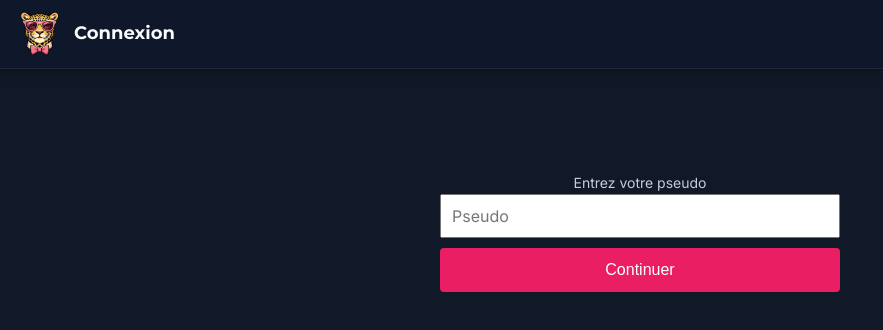
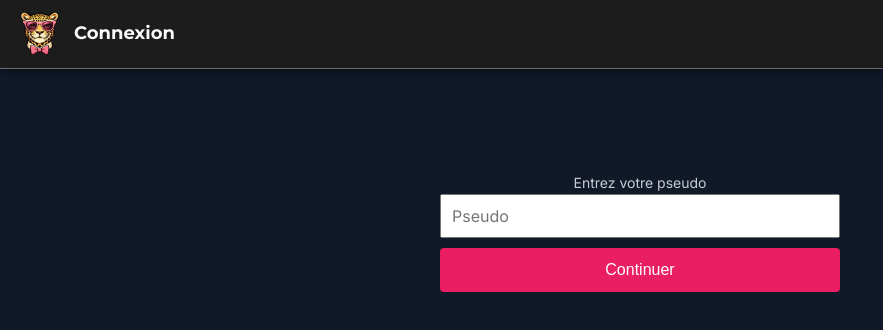
Before and after one commit to Yell0wWait/bobi, a React (Vite) app in the folder bobi-app-frontend/: page / in a window 1280 px wide. Shown: the top 330 px of the page, without its empty margins (0-883 px from the left). Built offline with nearby package versions, Linux system fonts and the light colour scheme; no server answers.

Commit message:
Unify app to single theme and remove day/night switching

```diff
--- a/bobi-app-frontend/src/context/ThemeContext.jsx
+++ b/bobi-app-frontend/src/context/ThemeContext.jsx
@@ -1,25 +1,10 @@
-import { createContext, useEffect, useState } from 'react'
+import { createContext } from 'react'
 
 const ThemeContext = createContext()
 
 export function ThemeProvider({ children }) {
-  const [theme] = useState(() => {
-    // Forcer le mode nuit (dark) uniquement
-    return 'dark'
-  })
-
-  useEffect(() => {
-    // Appliquer le thème au document
-    document.documentElement.setAttribute('data-theme', theme)
-    localStorage.setItem('theme', theme)
-  }, [theme])
-
-  const toggleTheme = () => {
-    // Dark mode only - toggle disabled
-  }
-
   return (
-    <ThemeContext.Provider value={{ theme, toggleTheme }}>
+    <ThemeContext.Provider value={{}}>
       {children}
     </ThemeContext.Provider>
   )
--- a/bobi-app-frontend/src/styles/theme.css
+++ b/bobi-app-frontend/src/styles/theme.css
@@ -38,27 +38,27 @@
   --info: #F1C40F;
 
   /* Couleurs de texte */
-  --text-primary: #1C1C1C;
-  --text-secondary: #4A4A4A;
-  --text-tertiary: #666666;
+  --text-primary: #f9fafb;
+  --text-secondary: #C7CDD6;
+  --text-tertiary: #A9B2BF;
 
   /* Couleurs de fond */
-  --bg-primary: #FDFDFD;
-  --bg-secondary: #F5F5F5;
-  --bg-tertiary: #EEEEEE;
+  --bg-primary: #111827;
+  --bg-secondary: #1f2937;
+  --bg-tertiary: #374151;
 
   /* Bordures */
-  --border-color: #E0E0E0;
+  --border-color: #374151;
   --border-radius-sm: 6px;
   --border-radius-md: 8px;
   --border-radius-lg: 12px;
   --border-radius-xl: 16px;
 
   /* Ombres */
-  --shadow-sm: 0 1px 2px 0 rgba(107, 107, 107, 0.15);
-  --shadow-md: 0 4px 6px -1px rgba(107, 107, 107, 0.2), 0 2px 4px -1px rgba(107, 107, 107, 0.1);
-  --shadow-lg: 0 10px 15px -3px rgba(107, 107, 107, 0.25), 0 4px 6px -2px rgba(107, 107, 107, 0.15);
-  --shadow-xl: 0 20px 25px -5px rgba(107, 107, 107, 0.3), 0 10px 10px -5px rgba(107, 107, 107, 0.2);
+  --shadow-sm: 0 1px 2px 0 rgba(0, 0, 0, 0.3);
+  --shadow-md: 0 4px 6px -1px rgba(0, 0, 0, 0.4), 0 2px 4px -1px rgba(0, 0, 0, 0.3);
+  --shadow-lg: 0 10px 15px -3px rgba(0, 0, 0, 0.4), 0 4px 6px -2px rgba(0, 0, 0, 0.3);
+  --shadow-xl: 0 20px 25px -5px rgba(0, 0, 0, 0.4), 0 10px 10px -5px rgba(0, 0, 0, 0.3);
 
   /* Transitions */
   --transition-fast: 150ms ease-in-out;
@@ -92,26 +92,6 @@
   --font-size-2xl: 1.35rem;
   --font-size-3xl: 1.65rem;
   --font-size-4xl: 2rem;
-}
-
-/* Dark mode */
-[data-theme="dark"] {
-  --header-bg: #0f172a;
-  --header-border: #1f2937;
-  --text-primary: #f9fafb;
-  --text-secondary: #C7CDD6;
-  --text-tertiary: #A9B2BF;
-
-  --bg-primary: #111827;
-  --bg-secondary: #1f2937;
-  --bg-tertiary: #374151;
-
-  --border-color: #374151;
-
-  --shadow-sm: 0 1px 2px 0 rgba(0, 0, 0, 0.3);
-  --shadow-md: 0 4px 6px -1px rgba(0, 0, 0, 0.4), 0 2px 4px -1px rgba(0, 0, 0, 0.3);
-  --shadow-lg: 0 10px 15px -3px rgba(0, 0, 0, 0.4), 0 4px 6px -2px rgba(0, 0, 0, 0.3);
-  --shadow-xl: 0 20px 25px -5px rgba(0, 0, 0, 0.4), 0 10px 10px -5px rgba(0, 0, 0, 0.3);
 }
 
 /* Reset et styles globaux */
```
